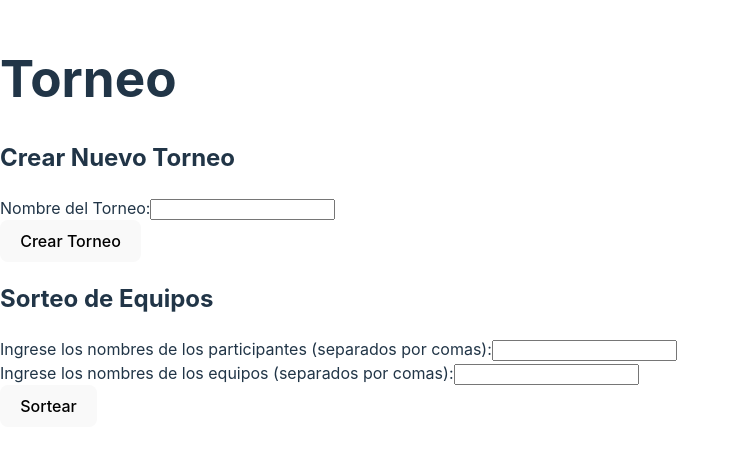
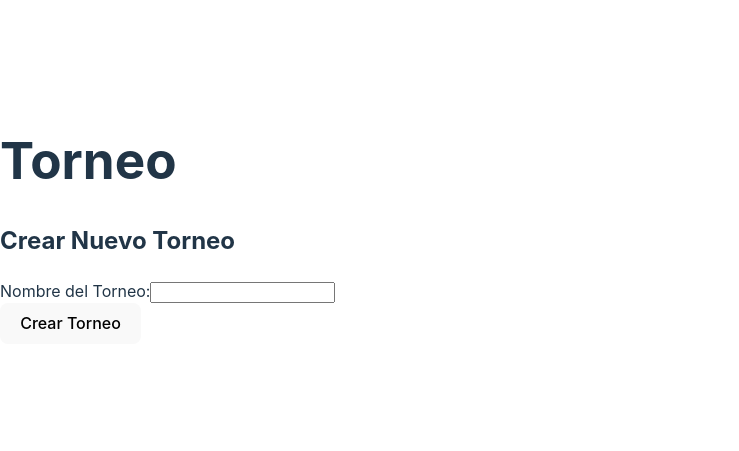
Before and after one commit to didier898/proyecto_fifa, a React (Vite) app: page / in a window 1280 px wide. Shown: the part 179-630 px from the top of the page, without its empty margins (0-739 px from the left). Built offline with nearby package versions, Linux system fonts and the light colour scheme.

Commit message:
pagina de sorteos casi lista

```diff
--- a/src/components/Torneo.jsx
+++ b/src/components/Torneo.jsx
@@ -8,6 +8,8 @@ const Torneo = () => {
   const [sorteoRealizado, setSorteoRealizado] = useState(false);
   const [resultadosSorteo, setResultadosSorteo] = useState([]);
   const [torneoCreado, setTorneoCreado] = useState(false);
+  const [llavesGeneradas, setLlavesGeneradas] = useState(false);
+  const [llaves, setLlaves] = useState([]);
 
   const handleNombreTorneoChange = (event) => {
     setNombreTorneo(event.target.value);
@@ -25,6 +27,8 @@ const Torneo = () => {
     setTorneoCreado(true);
     setSorteoRealizado(false);
     setResultadosSorteo([]);
+    setLlavesGeneradas(false);
+    setLlaves([]);
   };
 
   const handleSortearEquipos = () => {
@@ -44,12 +48,37 @@ const Torneo = () => {
     }
   };
 
+  const handleSortearLlaves = () => {
+    if (resultadosSorteo.length === 0) {
+      alert('Primero debe realizar el sorteo de equipos.');
+      return;
+    }
+
+    const participantesAleatorios = shuffle([...resultadosSorteo]);
+    const nuevasLlaves = [];
+    for (let i = 0; i < participantesAleatorios.length; i += 2) {
+      if (i + 1 < participantesAleatorios.length) {
+        nuevasLlaves.push({
+          enfrentamiento: `${participantesAleatorios[i].participante}, equipo ${participantesAleatorios[i].equipo} vs ${participantesAleatorios[i + 1].participante}, equipo ${participantesAleatorios[i + 1].equipo}`,
+        });
+      } else {
+        // Participante sin pareja, pasa directamente a la siguiente fase
+        nuevasLlaves.push({
+          enfrentamiento: `${participantesAleatorios[i].participante}, equipo ${participantesAleatorios[i].equipo} (Pasa automáticamente a la siguiente fase)`,
+        });
+      }
+    }
+    setLlaves(nuevasLlaves);
+    setLlavesGeneradas(true);
+  };
+
   return (
     <div>
       <h1>Torneo</h1>
 
-      {!sorteoRealizado && (
       <section>
+        {!sorteoRealizado && !llavesGeneradas && (
+          <div>
             <h2>Crear Nuevo Torneo</h2>
             <div>
               <label>
@@ -61,38 +90,35 @@ const Torneo = () => {
               <button onClick={handleCrearTorneo}>Crear Torneo</button>
               {torneoCreado && <span> - Torneo creado correctamente</span>}
             </div>
+          </div>
+        )}
       </section>
-      )}
 
       <section>
+        {torneoCreado && !sorteoRealizado && !llavesGeneradas && (
+          <div>
             <h2>Sorteo de Equipos</h2>
-        {!sorteoRealizado && (
             <div>
               <label>
                 Ingrese los nombres de los participantes (separados por comas):
                 <input type="text" value={participantes} onChange={handleParticipantesChange} />
               </label>
             </div>
-        )}
-        {!sorteoRealizado && (
             <div>
               <label>
                 Ingrese los nombres de los equipos (separados por comas):
                 <input type="text" value={equipos} onChange={handleEquiposChange} />
               </label>
             </div>
-        )}
-        {!sorteoRealizado && (
             <div>
               <button onClick={handleSortearEquipos}>Sortear</button>
             </div>
+          </div>
         )}
-      </section>
 
-      {sorteoRealizado && (
-        <section>
+        {sorteoRealizado && !llavesGeneradas && (
+          <div>
             <h2>Resultados del Sorteo</h2>
-          <p>Torneo: {nombreTorneo}</p>
             <table>
               <thead>
                 <tr>
@@ -109,8 +135,25 @@ const Torneo = () => {
                 ))}
               </tbody>
             </table>
+            <div>
+              <button onClick={handleSortearLlaves}>Sortear y Mostrar Llaves</button>
+            </div>
+          </div>
+        )}
       </section>
+
+      <section>
+        {llavesGeneradas && (
+          <div>
+            <h2>Llaves del Torneo</h2>
+            <ul>
+              {llaves.map((llave, index) => (
+                <li key={index}>{llave.enfrentamiento}</li>
+              ))}
+            </ul>
+          </div>
         )}
+      </section>
     </div>
   );
 };
```
Lines whose indentation alone changed are shown as unchanged.
